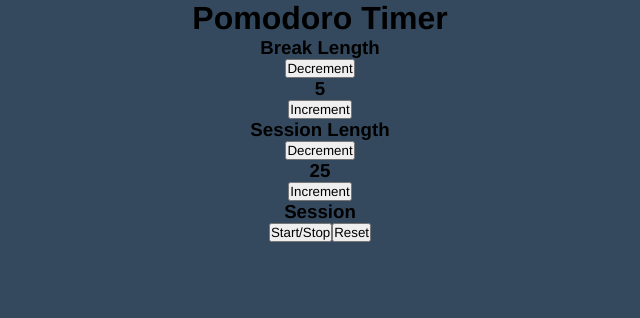
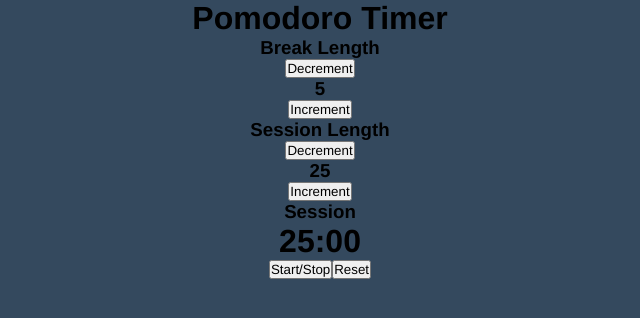
Before and after one commit to Windowsnipz/pomodoro-timer, a React (Create React App) app: page / in a window 1280 px wide. Shown: the top 318 px of the page, without its empty margins (320-960 px from the left). Built offline with nearby package versions, Linux system fonts and the light colour scheme.

Commit message:
added terneraries for formatting... Hopefully it will help

```diff
--- a/src/Clock.js
+++ b/src/Clock.js
@@ -1,20 +1,31 @@
 import React from 'react';
 
 function Clock({ sessionLength, breakLength, changeSessionLength, changeBreakLength }) {
+
+    let minutes = sessionLength;
+    let seconds = 0;
 
     const reset = () => {
         changeSessionLength(25);
         changeBreakLength(5);
     }
 
+    const sessionClockTicking = () => {
+
+    }
+
+    const breakClockTicking = () => {
+
+    }
+
     return (
         <>
             <div>
                 <h3 id="timer-label">Session</h3>
-                <h1 id="time-left"></h1>
+                <h1 id="time-left">{minutes < 10 ? "0" + minutes : minutes}:{seconds < 10 ? "0" + seconds : seconds }</h1>
             </div>
             <div>
-                <button id="start_stop">Start/Stop</button>
+                <button id="start_stop" onClick={sessionClockTicking}>Start/Stop</button>
                 <button id="reset" onClick={reset}>Reset</button>
             </div>
         </>
```
